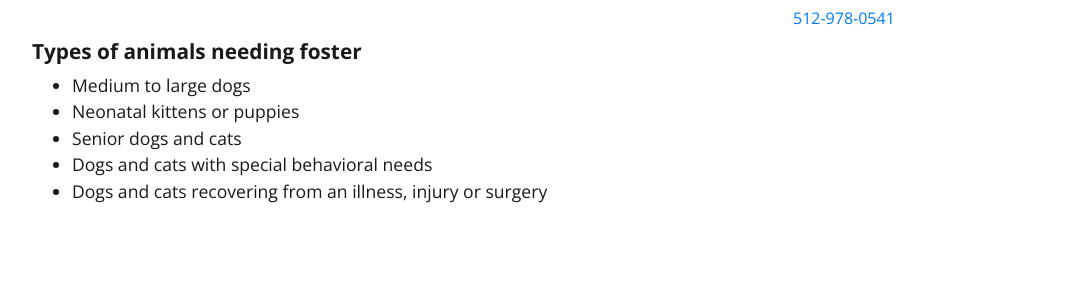
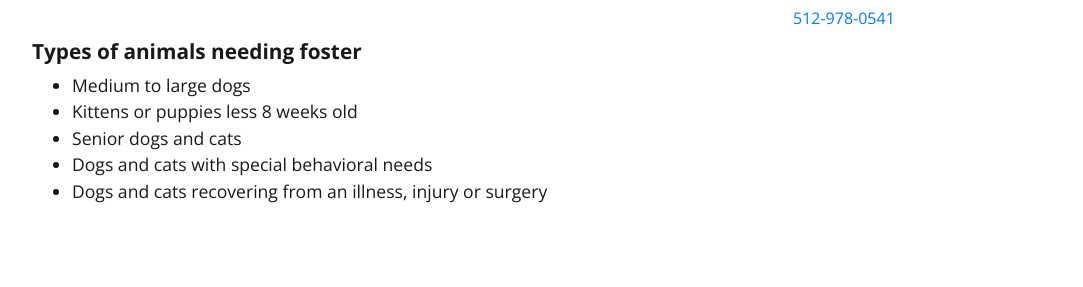
Before and after one commit to cityofaustin/prototypeform, a Jekyll site: the page built from _pages/index.html, in a window 1280 px wide. Shown: the part 448-735 px from the top of the page, without its empty margins (53-1136 px from the left). Built offline with Jekyll 4.4.1, drawn with Linux system fonts in a browser that asks for light colours; nearby versions of some CDN libraries.

Commit message:
Removing neonatal
Request from AAC

```diff
--- a/_pages/index.html
+++ b/_pages/index.html
@@ -8,7 +8,7 @@ layout: contact_sidebar
 <h4>Types of animals needing foster</h4>
     <ul>
         <li>Medium to large dogs</li>
-        <li>Neonatal kittens or puppies</li>
+        <li>Kittens or puppies less 8 weeks old</li>
         <li>Senior dogs and cats</li>
         <li>Dogs and cats with special behavioral needs</li>
         <li>Dogs and cats recovering from an illness, injury or surgery</li>
```
